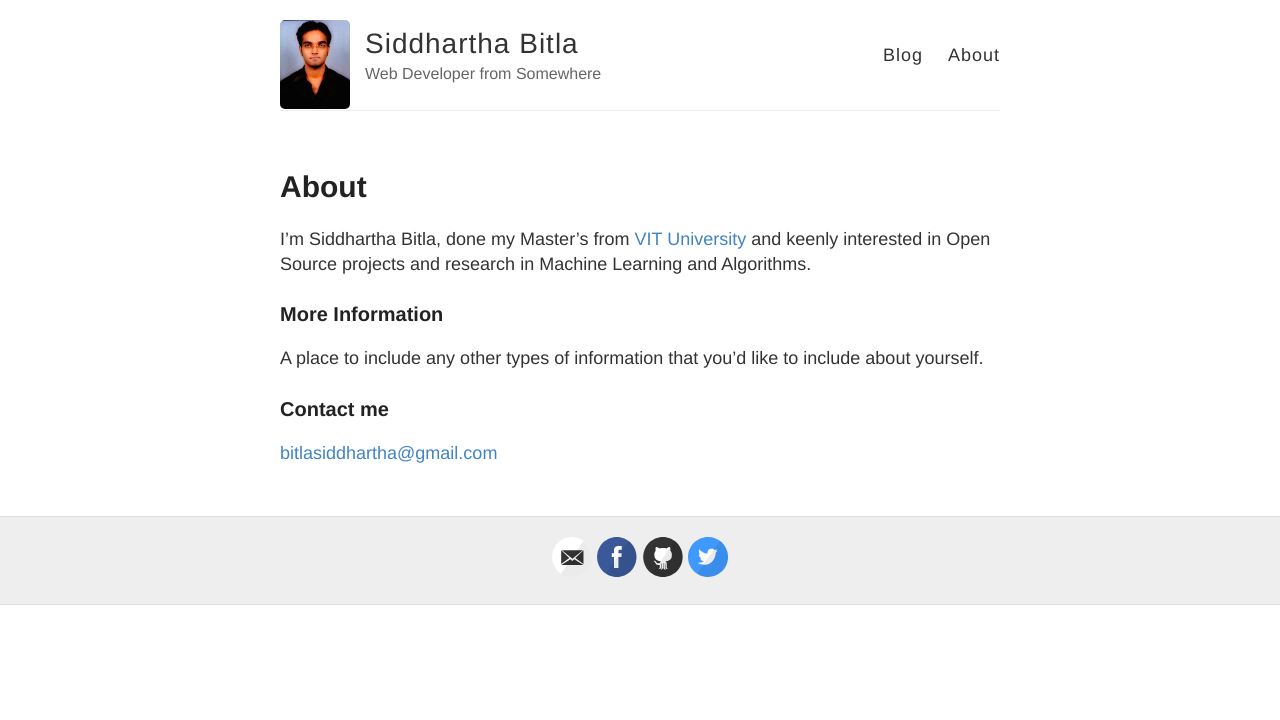
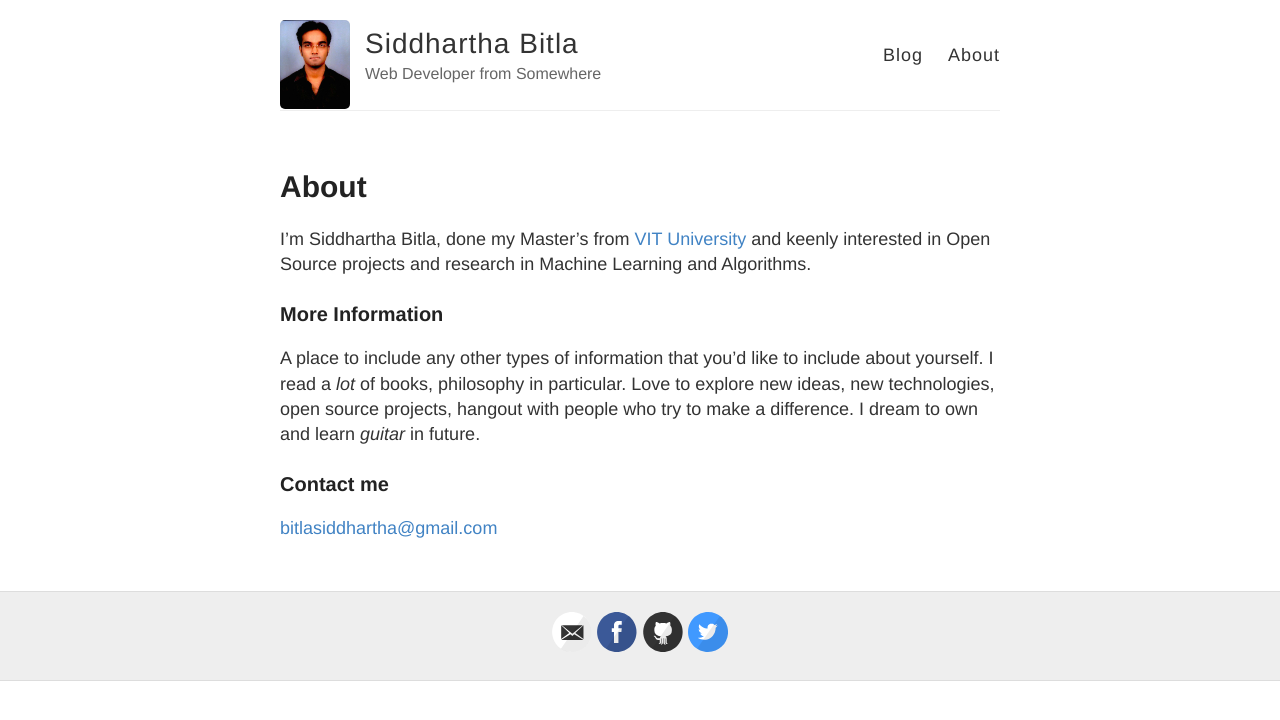
Before and after one commit to siddharthabitla/siddharthabitla.github.io, a Jekyll site: the page built from about.md, in a window 1280 px wide. Shown: the top 720 px of the page. Built offline with Jekyll 4.4.1, drawn with Linux system fonts in a browser that asks for light colours; Markdown is read by kramdown in place of the engine named in the settings.

Commit message:
Updated info about me

```diff
--- a/about.md
+++ b/about.md
@@ -9,7 +9,7 @@ I'm Siddhartha Bitla, done my Master's from [VIT University](http://vit.ac.in) a
 ### More Information
 
 A place to include any other types of information that you'd like to include about yourself.
-
+I read a _lot_ of books, philosophy in particular. Love to explore new ideas, new technologies, open source projects, hangout with people who try to make a difference. I dream to own and learn _guitar_ in future.
 
 ### Contact me
 
```
